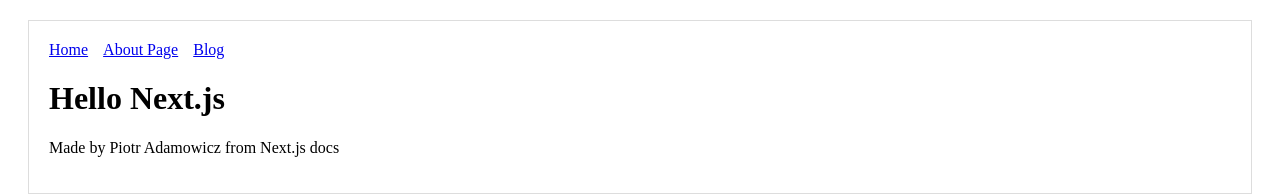
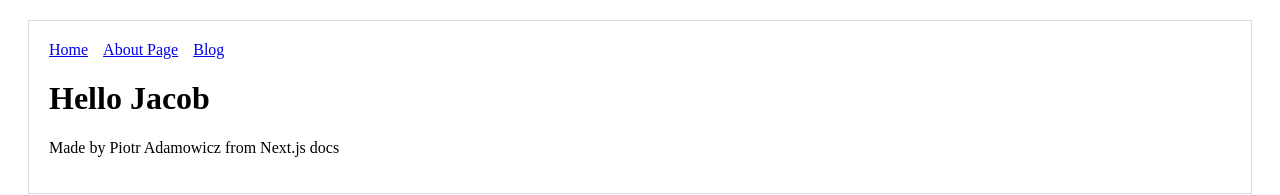
Before and after one commit to PiotrAdamowicz/nextJsBlog, a Next.js app: page / in a window 1280 px wide. Shown: the top 195 px of the page. Built offline with nearby package versions, Linux system fonts and the light colour scheme.

Commit message:
For Jacob

```diff
--- a/pages/index.js
+++ b/pages/index.js
@@ -3,7 +3,7 @@
 
 const Index = () => (
   <Layout>
-    <h1>Hello Next.js</h1>
+    <h1>Hello Jacob</h1>
   </Layout>
 );
 
```
